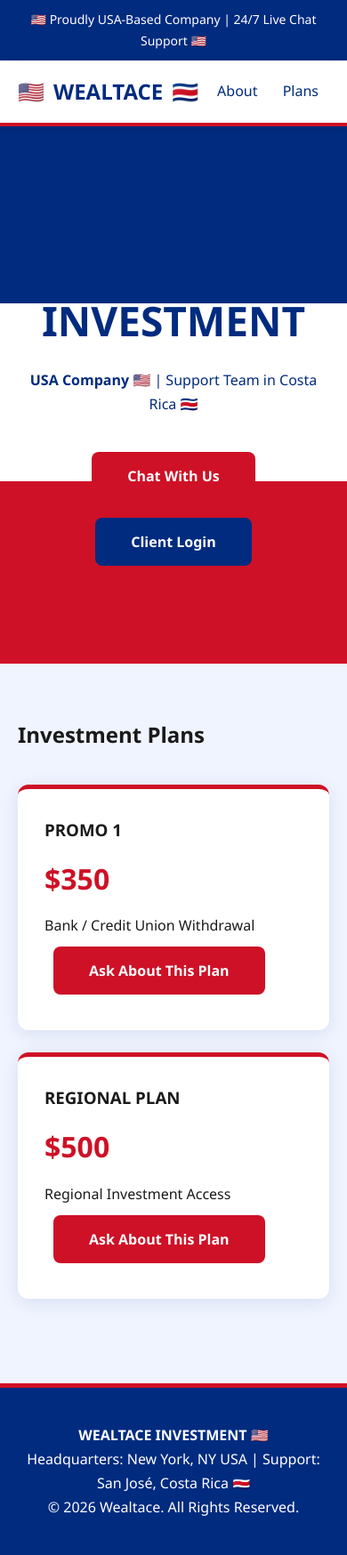
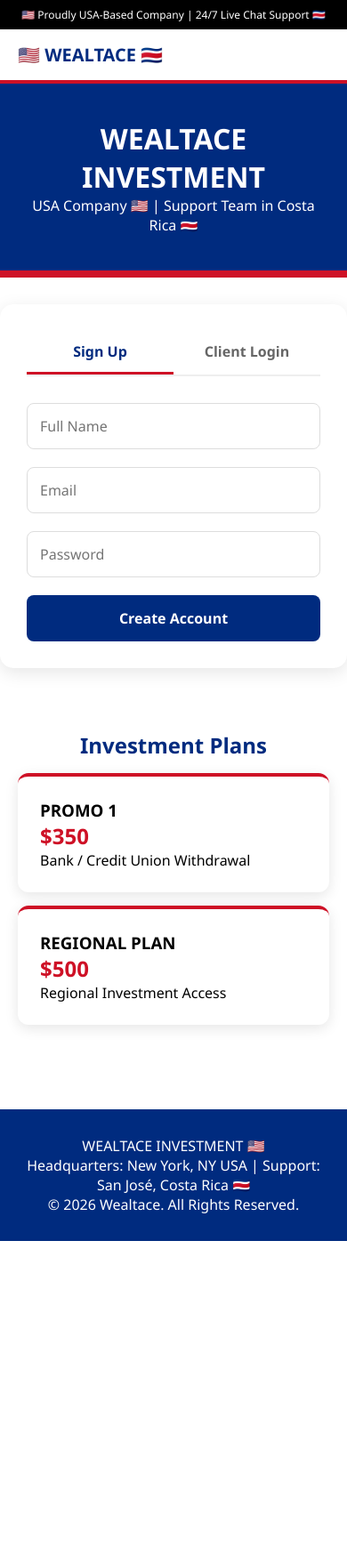
Before and after one commit to Chocolate2269/wealtaceinvestment, a plain HTML site: page index.html in a window 390 px wide. Shown: the whole page at 89% size. After the commit the page ends 1395 px from the top, so only its background shows below. Drawn offline with Linux system fonts and the light colour scheme.

Commit message:
Refactor HTML structure and CSS variables
Updated styles and structure for improved layout and design.

```diff
--- a/index.html
+++ b/index.html
@@ -1,86 +1,136 @@
-<!DOCTYPE html><html><head><title>Wealtace Investment - USA</title>
+<!DOCTYPE html><html><head><title>Wealtace Investment</title>
 <meta name="viewport" content="width=device-width,initial-scale=1">
 <style>
-:root{
---cr-blue:#002B7F;
---cr-red:#CE1126;
---cr-white:#FFFFFF;
-}
-*{margin:0;padding:0;font-family:'Segoe UI',Arial;box-sizing:border-box;scroll-behavior:smooth}
-body{background:#F0F4FF;color:#1A1A1A;line-height:1.7}
-.top-bar{background:var(--cr-blue);color:#fff;padding:10px 20px;text-align:center;font-size:14px;font-weight:500}
-nav{background:var(--cr-white);padding:15px 20px;box-shadow:0 2px 8px rgba(0,0,0,0.1);display:flex;justify-content:space-between;align-items:center;position:sticky;top:0;z-index:100;border-bottom:4px solid var(--cr-red)}
-.logo{font-size:24px;font-weight:bold;color:var(--cr-blue);display:flex;align-items:center;gap:10px}
-.header{background:linear-gradient(180deg,var(--cr-blue) 33%,var(--cr-white) 33%,var(--cr-white) 66%,var(--cr-red) 66%);color:var(--cr-blue);padding:100px 20px;text-align:center}
-h1{font-size:46px;margin-bottom:15px}
-.btn{background:var(--cr-red);color:#fff;padding:16px 40px;border-radius:8px;text-decoration:none;font-weight:bold;display:inline-block;margin:10px;border:none;cursor:pointer;font-size:16px}
-.btn2{background:var(--cr-blue);color:#fff;padding:16px 40px;border-radius:8px;text-decoration:none;font-weight:bold;display:inline-block;margin:10px;border:none;cursor:pointer;font-size:16px}
-.container{max-width:1150px;margin:auto;padding:60px 20px}
-.grid{display:grid;grid-template-columns:repeat(auto-fit,minmax(300px,1fr));gap:25px;margin:35px 0}
-.card{background:#fff;padding:30px;border-radius:12px;box-shadow:0 4px 20px rgba(0,43,127,0.1);border-top:5px solid var(--cr-red)}
-.price{font-size:32px;color:var(--cr-red);font-weight:bold;margin:12px 0}
-.footer{background:var(--cr-blue);color:#fff;text-align:center;padding:40px 20px;border-top:5px solid var(--cr-red)}
+:root{--blue:#002B7F;--red:#CE1126;--green:#28a745;--bg:#F0F4FF;}
+*{margin:0;padding:0;font-family:'Segoe UI',Arial;box-sizing:border-box}
+.top{background:#000;color:#fff;text-align:center;padding:8px;font-size:12px}
+.header{background:#fff;padding:15px 20px;display:flex;justify-content:space-between;align-items:center;border-bottom:4px solid var(--red)}
+.logo{font-weight:bold;color:var(--blue);font-size:20px}
+.hero{background:var(--blue);color:#fff;text-align:center;padding:40px 20px;border-bottom:8px solid var(--red)}
+.auth-box{background:#fff;padding:30px;border-radius:15px;max-width:400px;margin:30px auto;box-shadow:0 5px 20px rgba(0,0,0,0.1);color:#000}
+.tabs{display:flex;margin-bottom:20px;border-bottom:2px solid #eee}
+.tab{flex:1;padding:12px;cursor:pointer;text-align:center;font-weight:bold;color:#666}
+.tab.active{color:var(--blue);border-bottom:3px solid var(--red)}
+.form{display:none}
+.form.active{display:block}
+input{width:100%;padding:14px;margin:10px 0;border:1px solid #ddd;border-radius:8px;font-size:16px}
+.btn{width:100%;padding:15px;background:var(--blue);color:#fff;border:none;border-radius:8px;font-size:16px;font-weight:bold;cursor:pointer;margin-top:10px}
+.btn:hover{background:var(--red)}
+.success{color:var(--green);text-align:center;margin-top:10px;display:none;font-size:14px}
+.error{color:var(--red);text-align:center;margin-top:10px;display:none;font-size:14px}
+.plans{padding:40px 20px;max-width:900px;margin:auto}
+.card{background:#fff;padding:25px;border-radius:12px;box-shadow:0 4px 15px rgba(0,0,0,0.1);margin:15px 0;border-top:4px solid var(--red)}
+.footer{background:var(--blue);color:#fff;text-align:center;padding:30px;margin-top:40px}
 </style>
 </head><body>
 
-<div class="top-bar">
-<span>🇺🇸</span> Proudly USA-Based Company | 24/7 Live Chat Support <span>🇺🇸</span>
+<div class="top">🇺🇸 Proudly USA-Based Company | 24/7 Live Chat Support 🇨🇷</div>
+
+<div class="header">
+<div class="logo">🇺🇸 WEALTACE 🇨🇷</div>
 </div>
 
-<nav>
-<div class="logo"><span>🇺🇸</span> WEALTACE <span>🇨🇷</span></div>
-<div>
-<a href="#about" style="color:var(--cr-blue);text-decoration:none;margin:0 12px;font-weight:500">About</a>
-<a href="#plans" style="color:var(--cr-blue);text-decoration:none;margin:0 12px;font-weight:500">Plans</a>
+<div class="hero">
+<h1>WEALTACE INVESTMENT</h1>
+<p>USA Company 🇺🇸 | Support Team in Costa Rica 🇨🇷</p>
 </div>
-</nav>
 
-<section class="header">
-<h1>WEALTACE INVESTMENT</h1>
-<p><b>USA Company</b> 🇺🇸 | Support Team in Costa Rica 🇨🇷</p>
-<div style="margin-top:30px">
-<button class="btn" onclick="Tawk_API.toggle()">Chat With Us</button>
-<button class="btn2">Client Login</button>
+<!-- SIGN UP / LOGIN BOX ON HOMEPAGE -->
+<div class="auth-box">
+<div class="tabs">
+<div class="tab active" id="tab-signup" onclick="showTab('signup')">Sign Up</div>
+<div class="tab" id="tab-login" onclick="showTab('login')">Client Login</div>
 </div>
-</section>
 
-<section class="container" id="plans">
-<h2>Investment Plans</h2>
-<div class="grid">
-<div class="card">
-<h3>PROMO 1</h3>
-<div class="price">$350</div>
-<p>Bank / Credit Union Withdrawal</p>
-<button class="btn" onclick="Tawk_API.toggle()">Ask About This Plan</button>
+<!-- SIGN UP FORM -->
+<form id="signup" class="form active" onsubmit="signupUser(event)">
+<input type="text" id="s_name" placeholder="Full Name" required>
+<input type="email" id="s_email" placeholder="Email" required>
+<input type="password" id="s_pass" placeholder="Password" required>
+<button class="btn">Create Account</button>
+<p class="success" id="s_success">Account Created! Redirecting to Login...</p>
+<p class="error" id="s_error">This email already exists</p>
+</form>
+
+<!-- LOGIN FORM -->
+<form id="login" class="form" onsubmit="loginUser(event)">
+<input type="email" id="l_email" placeholder="Email" required>
+<input type="password" id="l_pass" placeholder="Password" required>
+<button class="btn">Login</button>
+<p class="error" id="l_error">Invalid email or password</p>
+</form>
 </div>
-<div class="card">
-<h3>REGIONAL PLAN</h3>
-<div class="price">$500</div>
-<p>Regional Investment Access</p>
-<button class="btn" onclick="Tawk_API.toggle()">Ask About This Plan</button>
+
+<div class="plans" id="plans">
+<h2 style="color:var(--blue);text-align:center">Investment Plans</h2>
+<div class="card"><h3>PROMO 1</h3><h2 style="color:var(--red)">$350</h2><p>Bank / Credit Union Withdrawal</p></div>
+<div class="card"><h3>REGIONAL PLAN</h3><h2 style="color:var(--red)">$500</h2><p>Regional Investment Access</p></div>
 </div>
-</div>
-</section>
 
-<footer class="footer">
-<p><b>WEALTACE INVESTMENT</b> 🇺🇸</p>
+<div class="footer">
+<p>WEALTACE INVESTMENT 🇺🇸</p>
 <p>Headquarters: New York, NY USA | Support: San José, Costa Rica 🇨🇷</p>
 <p>© 2026 Wealtace. All Rights Reserved.</p>
-</footer>
+</div>
 
+<script>
+function showTab(tab){
+document.querySelectorAll('.tab').forEach(t=>t.classList.remove('active'));
+document.querySelectorAll('.form').forEach(f=>f.classList.remove('active'));
+document.getElementById(tab).classList.add('active');
+document.getElementById('tab-'+tab).classList.add('active');
+}
 
-<!--Start of Tawk.to Script-->
+// SIGN UP
+function signupUser(e){
+e.preventDefault();
+let name=document.getElementById('s_name').value;
+let email=document.getElementById('s_email').value.toLowerCase();
+let pass=document.getElementById('s_pass').value;
+let users=JSON.parse(localStorage.getItem('wealtace_users'))||[];
+
+if(users.find(u=>u.email===email)){
+document.getElementById('s_error').style.display='block';
+return;
+}
+
+users.push({name,email,password:pass,balance:0});
+localStorage.setItem('wealtace_users',JSON.stringify(users));
+
+document.getElementById('s_success').style.display='block';
+
+// Wait 2 seconds then go to login tab
+setTimeout(()=>{
+showTab('login');
+document.getElementById('l_email').value = email; // auto-fill email
+document.getElementById('s_success').style.display='none';
+}, 2000);
+}
+
+// LOGIN
+function loginUser(e){
+e.preventDefault();
+let email=document.getElementById('l_email').value.toLowerCase();
+let pass=document.getElementById('l_pass').value;
+let users=JSON.parse(localStorage.getItem('wealtace_users'))||[];
+let user=users.find(u=>u.email===email && u.password===pass);
+
+if(user){
+localStorage.setItem('wealtace_current_user',JSON.stringify(user));
+window.location.href='dashboard.html'; // GO TO DASHBOARD
+}else{
+document.getElementById('l_error').style.display='block';
+}
+}
+</script>
+
+<!-- Tawk.to -->
 <script type="text/javascript">
 var Tawk_API=Tawk_API||{}, Tawk_LoadStart=new Date();
 (function(){
 var s1=document.createElement("script"),s0=document.getElementsByTagName("script")[0];
-s1.async=true;
-s1.src='https://embed.tawk.to/6a7ba18a828a5d1d4789913b/1jvpeu22f';
-s1.charset='UTF-8';
-s1.setAttribute('crossorigin','*');
-s0.parentNode.insertBefore(s1,s0);
+s1.async=true;s1.src='https://embed.tawk.to/6a7ba18a828a5d1d4789913b/1jvpeu22f';
+s1.charset='UTF-8';s1.setAttribute('crossorigin','*');s0.parentNode.insertBefore(s1,s0);
 })();
 </script>
-<!--End of Tawk.to Script-->
-
 </body></html>
```
